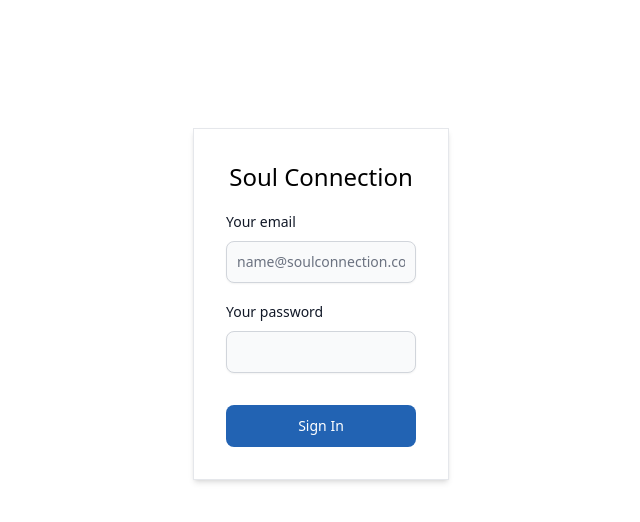
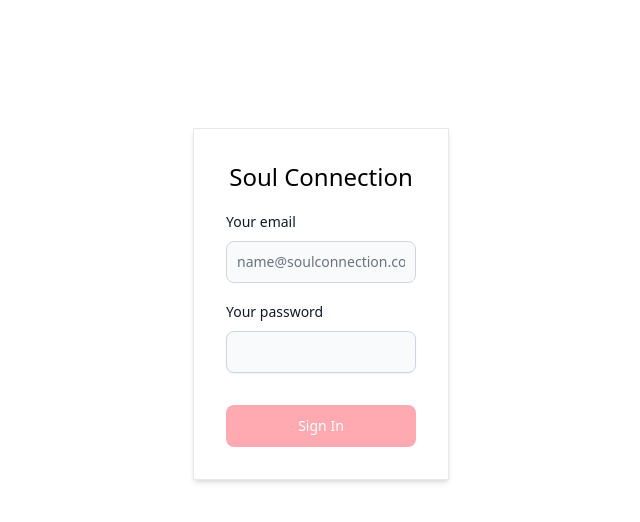
Before and after one commit to etib-corp/survivor, a React (Create React App) app in the folder frontend/: page /Sign in a window 1280 px wide. Shown: the top 522 px of the page, without its empty margins (319-959 px from the left). Built offline with nearby package versions, Linux system fonts and the light colour scheme; no server answers.

Commit message:
fix: signIn page color theme

```diff
--- a/frontend/src/components/Sign/SignIn.tsx
+++ b/frontend/src/components/Sign/SignIn.tsx
@@ -4,10 +4,17 @@ import { Button, Label, TextInput } from "flowbite-react";
 
 import { useAuth } from "../AuthContext";
 import axios from "axios";
+import { pink } from "@mui/material/colors";
 
 export function SignIn() {
     const { login } = useAuth();
     const navigate = useNavigate();
+
+    const theme = {
+        colors: {
+            pink: "focus:ring-4 focus:ring-gray-700",
+        },
+    };
 
     function handleSubmit(event: any) {
         event.preventDefault();
@@ -37,7 +44,7 @@ export function SignIn() {
                 <div className="mb-2 block">
                     <Label htmlFor="email2" value="Your email" />
                 </div>
-                <TextInput id="email2" type="email" placeholder="name@soulconnection.com" required shadow className="focus:ring-1 focus:ring-gray-700" />
+                <TextInput id="email2" type="email" placeholder="name@soulconnection.com" required className="enabled:border-pinkT" />
             </div>
             <div>
                 <div className="mb-2 block">
@@ -47,7 +54,7 @@ export function SignIn() {
             </div>
             <div>
             </div>
-            <Button className="bg-blueT enabled:hover:bg-blue-500 focus:ring-1 focus:ring-gray-700" type="submit">Sign In</Button>
+            <Button className="bg-pinkT enabled:hover:bg-gray-300 focus:ring-1 focus:ring-gray-700" type="submit">Sign In</Button>
         </form>
     );
 }
```
